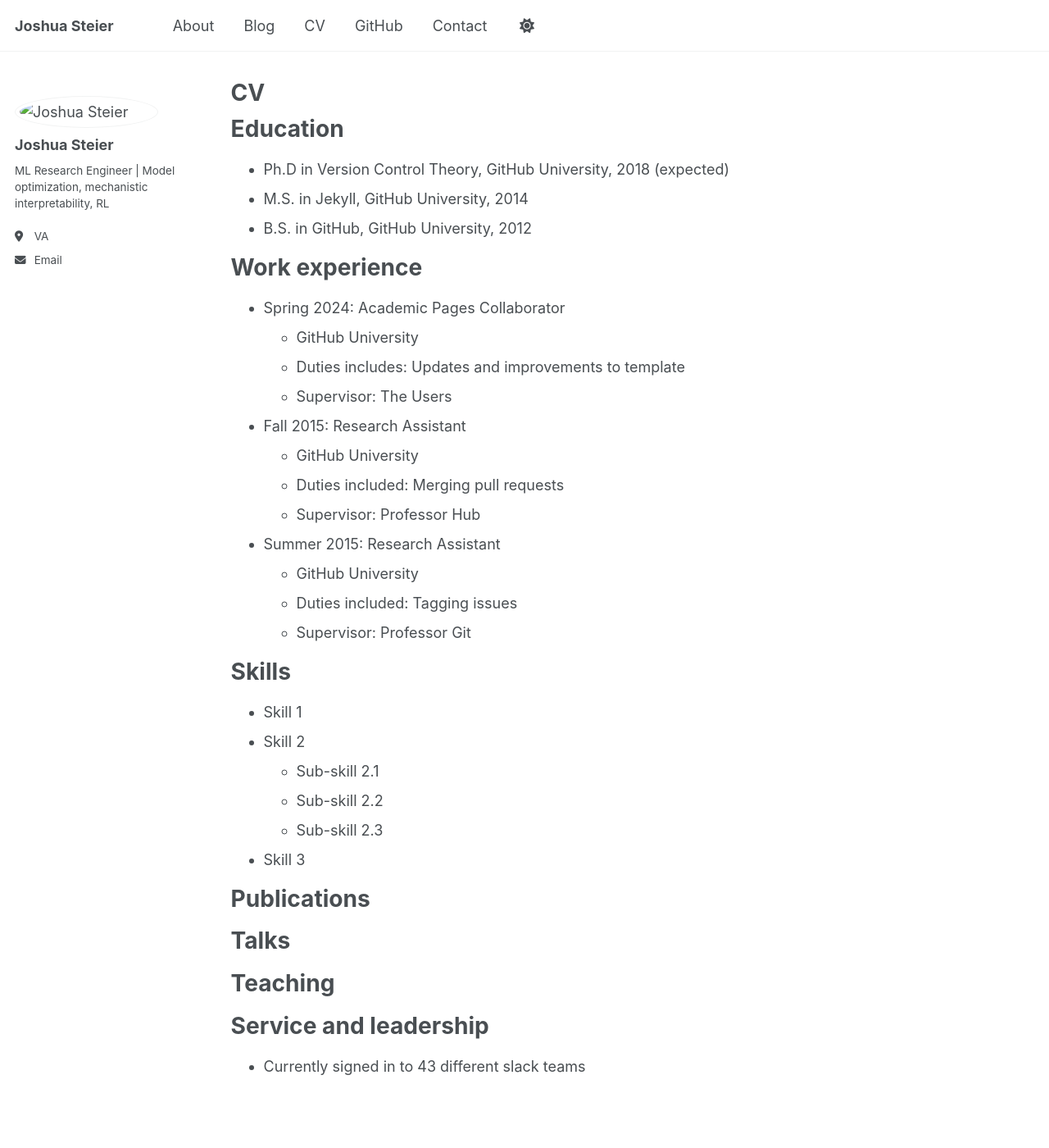
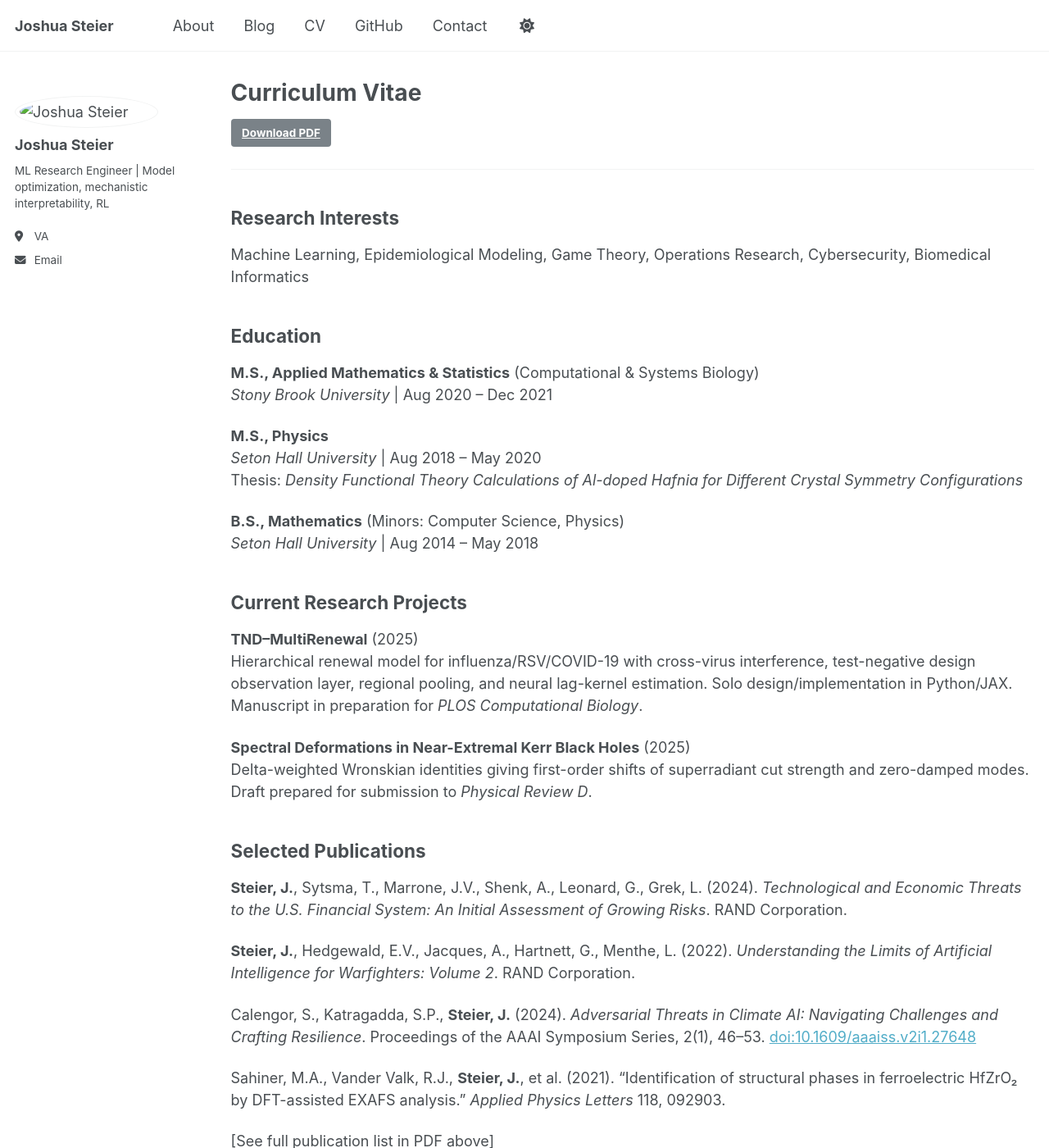
Before and after one commit to joshuasteier/joshuasteier.github.io, a Jekyll site: the page built from _pages/cv.md, in a window 1280 px wide and 1400 px high. Shown: the whole window at 82% size. Built offline with Jekyll 4.4.1, drawn with Linux system fonts in a browser that asks for light colours; a script that is not in the unit is left out; some of the changed text lies outside the part shown.

Commit message:
Update cv.md

```diff
--- a/_pages/cv.md
+++ b/_pages/cv.md
@@ -1,64 +1,92 @@
 ---
 layout: archive
-title: "CV"
+title: "Curriculum Vitae"
 permalink: /cv/
 author_profile: true
 redirect_from:
   - /resume
 ---
 
-{% include base_path %}
+[Download PDF](files/CV_Steier(1).pdf){: .btn .btn--primary}
 
-Education
-======
-* Ph.D in Version Control Theory, GitHub University, 2018 (expected)
-* M.S. in Jekyll, GitHub University, 2014
-* B.S. in GitHub, GitHub University, 2012
+---
 
-Work experience
-======
-* Spring 2024: Academic Pages Collaborator
-  * GitHub University
-  * Duties includes: Updates and improvements to template
-  * Supervisor: The Users
+## Research Interests
+Machine Learning, Epidemiological Modeling, Game Theory, Operations Research, Cybersecurity, Biomedical Informatics
 
-* Fall 2015: Research Assistant
-  * GitHub University
-  * Duties included: Merging pull requests
-  * Supervisor: Professor Hub
+## Education
 
-* Summer 2015: Research Assistant
-  * GitHub University
-  * Duties included: Tagging issues
-  * Supervisor: Professor Git
+**M.S., Applied Mathematics & Statistics** (Computational & Systems Biology)
+*Stony Brook University* | Aug 2020 – Dec 2021
 
-Skills
-======
-* Skill 1
-* Skill 2
-  * Sub-skill 2.1
-  * Sub-skill 2.2
-  * Sub-skill 2.3
-* Skill 3
+**M.S., Physics**
+*Seton Hall University* | Aug 2018 – May 2020
+Thesis: *Density Functional Theory Calculations of Al-doped Hafnia for Different Crystal Symmetry Configurations*
 
-Publications
-======
-  <ul>{% for post in site.publications reversed %}
-    {% include archive-single-cv.html %}
-  {% endfor %}</ul>
+**B.S., Mathematics** (Minors: Computer Science, Physics)
+*Seton Hall University* | Aug 2014 – May 2018
 
-Talks
-======
-  <ul>{% for post in site.talks reversed %}
-    {% include archive-single-talk-cv.html  %}
-  {% endfor %}</ul>
+## Current Research Projects
 
-Teaching
-======
-  <ul>{% for post in site.teaching reversed %}
-    {% include archive-single-cv.html %}
-  {% endfor %}</ul>
+**TND–MultiRenewal** (2025)
+Hierarchical renewal model for influenza/RSV/COVID-19 with cross-virus interference, test-negative design observation layer, regional pooling, and neural lag-kernel estimation. Solo design/implementation in Python/JAX. Manuscript in preparation for *PLOS Computational Biology*.
 
-Service and leadership
-======
-* Currently signed in to 43 different slack teams
+**Spectral Deformations in Near-Extremal Kerr Black Holes** (2025)
+Delta-weighted Wronskian identities giving first-order shifts of superradiant cut strength and zero-damped modes. Draft prepared for submission to *Physical Review D*.
+
+## Selected Publications
+
+**Steier, J.**, Sytsma, T., Marrone, J.V., Shenk, A., Leonard, G., Grek, L. (2024). *Technological and Economic Threats to the U.S. Financial System: An Initial Assessment of Growing Risks*. RAND Corporation.
+
+**Steier, J.**, Hedgewald, E.V., Jacques, A., Hartnett, G., Menthe, L. (2022). *Understanding the Limits of Artificial Intelligence for Warfighters: Volume 2*. RAND Corporation.
+
+Calengor, S., Katragadda, S.P., **Steier, J.** (2024). *Adversarial Threats in Climate AI: Navigating Challenges and Crafting Resilience*. Proceedings of the AAAI Symposium Series, 2(1), 46–53. [doi:10.1609/aaaiss.v2i1.27648](https://doi.org/10.1609/aaaiss.v2i1.27648)
+
+Sahiner, M.A., Vander Valk, R.J., **Steier, J.**, et al. (2021). "Identification of structural phases in ferroelectric HfZrO₂ by DFT-assisted EXAFS analysis." *Applied Physics Letters* 118, 092903.
+
+[See full publication list in PDF above]
+
+## Papers Under Review
+
+- **Steier, J.** "Fibers and Gaps in Trailing Zeros of Factorials in Arbitrary Bases." Under review at *Integers*.
+- **Steier, J.** "Ergodic Deviation–Robust Equilibrium under Mirror-Descent Learning in Finite Games." Under review at *ACM TEAC*.
+- **Steier, J.** "Directed Arborescences and Sandpile Groups in Block-Constant Multigraphs." Under review at *Discrete Applied Mathematics*.
+
+## Professional Experience
+
+**Cyber Machine Learning Engineer** | *Booz Allen Hamilton* | Jan 2024 – Present
+APT detection research; Windows event-log anomaly detection using isolation forests and autoencoders.
+
+**Technical Analyst** | *RAND Corporation* | Jan 2022 – Dec 2023
+ML for climate/cyber time series; change-point detection & online learning; ML safety research. **RAND Innovation Award (2023)** for bringing MLOps techniques to the organization.
+
+**Laboratory Assistant** | *Brookhaven National Laboratory* | Apr 2021 – Dec 2021
+NLP tools for malware analysis; graph algorithms for detection.
+
+**Honors Intern (Cybersecurity)** | *FBI* | Jun 2017 – Jun 2018
+Automation for large-scale IP analysis; malware analysis; network traffic analytics.
+
+## Honors & Awards
+
+- **Booz Allen Hamilton Passionate Service Award** (2024) - Leading a team to create Extreme Heat toolkit for DoD
+- **RAND Corporation Innovation Award** (2023) - Bringing MLOps techniques to RAND
+- **NASA Summer Student Fellowship** (2018) - Princeton Plasma Physics Laboratory
+
+## Teaching Experience
+
+**Instructor, Mathematical Biology** | *Stony Brook University* | Fall 2021
+Designed and led course for ~60 students covering epidemiology, systems biology, ecology, and ODEs.
+
+## Skills
+
+**Programming:** Python, Julia, MATLAB, SQL, C/C++, R
+**ML/AI:** Deep Learning, Online Learning, MLOps, NLP, Computer Vision
+**Specialized:** Numerical Methods, HPC, Algorithm Design, Malware Analysis
+
+## Clearance
+
+Secret (DoD)
+
+---
+
+[Download Full CV (PDF)](/files/Joshua_Steier_CV.pdf){: .btn .btn--primary}
```
